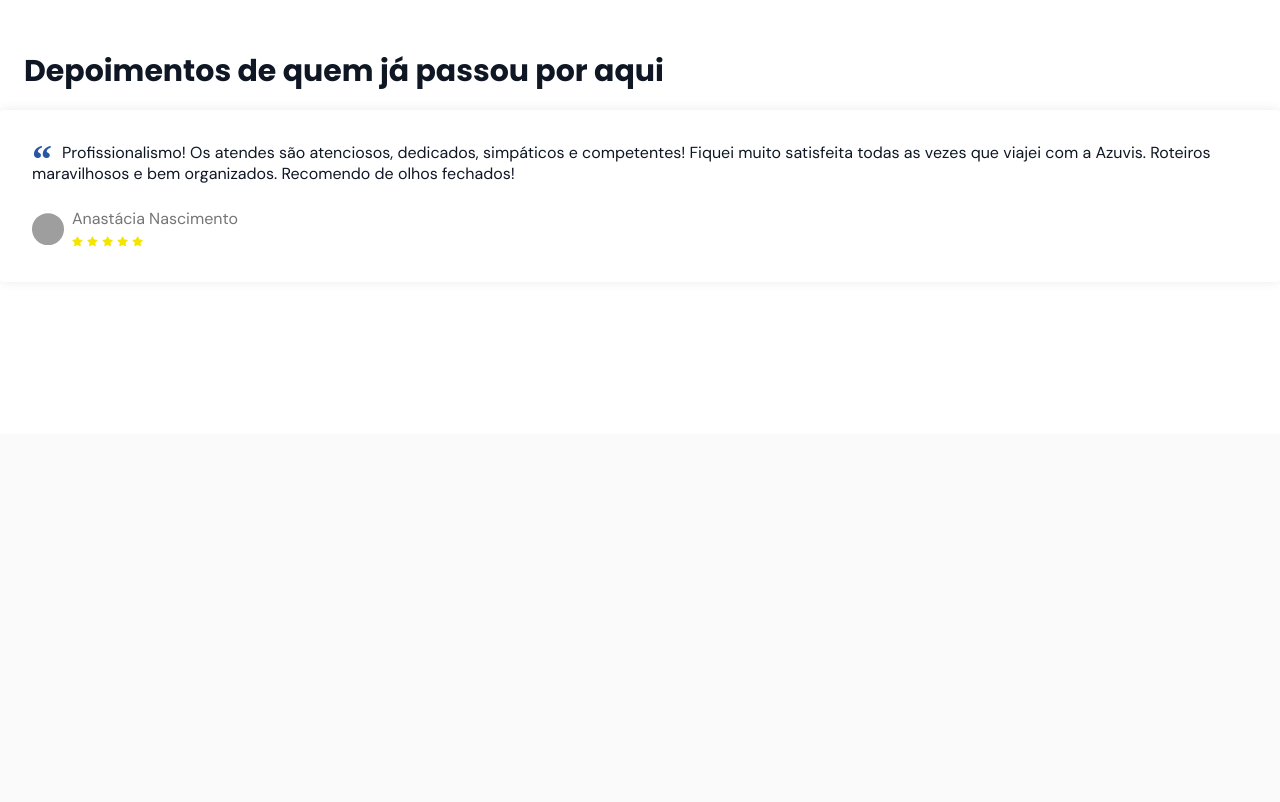
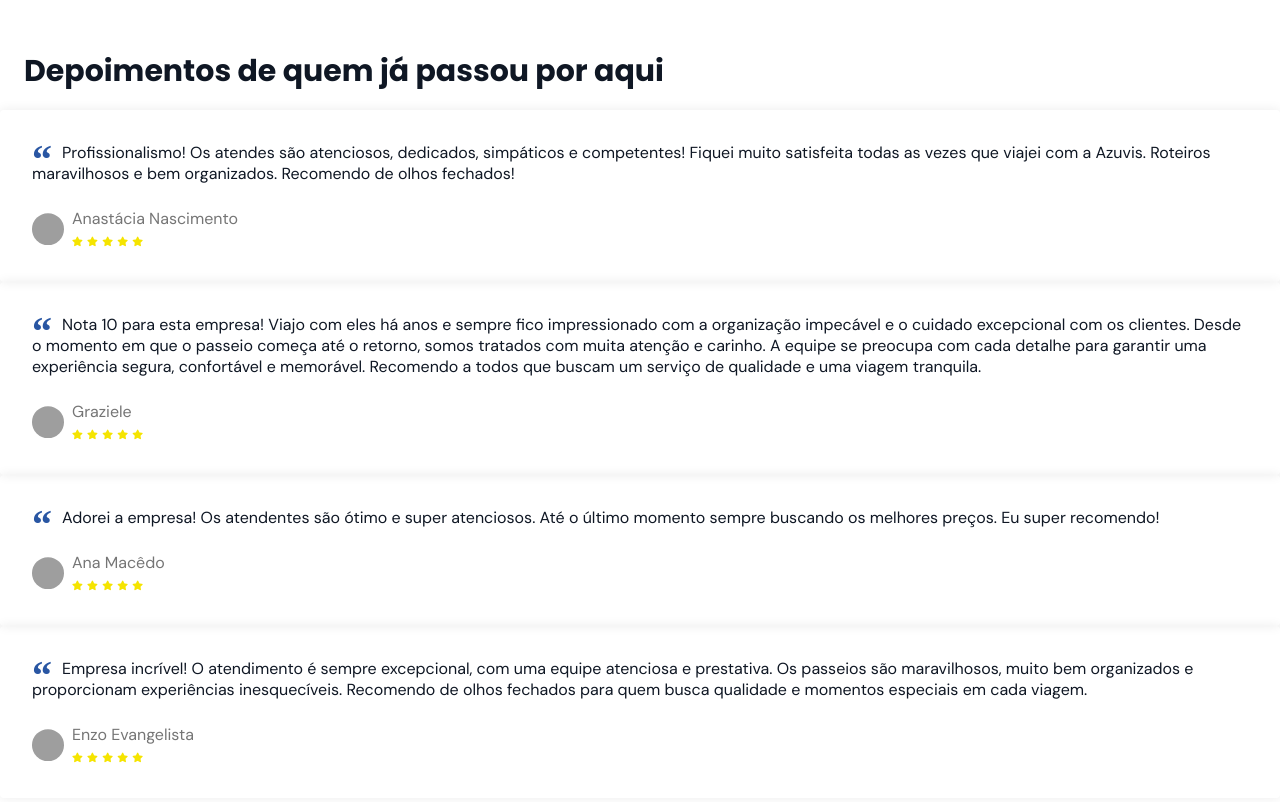
Before and after one commit to MateusEvangel1sta/azuvis, a plain HTML site: page index.html in a window 1280 px wide. Shown: the part 3987-4789 px from the top of the page. Before the commit the page ends 4421 px from the top, so only its background shows below. Drawn offline with nearby package versions, Linux system fonts and the light colour scheme; grey boxes are pictures that could not be loaded; files whose address does not match are found by name.

Commit message:
Base testimonials concluída

```diff
--- a/index.html
+++ b/index.html
@@ -149,6 +149,7 @@
               conquistou clientes de inúmeros bairros com suas viagens
               exclusivas.
             </p>
+
           </header>
 
           <div class="cards grid">
@@ -190,7 +191,82 @@
                     <img src="https://images.pexels.com/photos/1972113/pexels-photo-1972113.jpeg?auto=compress&cs=tinysrgb&w=300" alt="Foto de Anastácia Nascimento" />
 
                     <div>
-                      <span> Anastácia Nascimento </span>
+                      <span>Anastácia Nascimento</span>
+
+                      <div>
+                        <i class="fas fa-star fa-sm"></i>
+                        <i class="fas fa-star fa-sm"></i>
+                        <i class="fas fa-star fa-sm"></i>
+                        <i class="fas fa-star fa-sm"></i>
+                        <i class="fas fa-star fa-sm"></i>
+                      </div>
+                    </div>
+                  </cite>
+                </blockquote>
+              </div>
+
+              <div class="testimonial">
+                <blockquote>
+                  <p>
+                    <span>&ldquo;</span>
+                    Nota 10 para esta empresa! Viajo com eles há anos e sempre fico impressionado com a organização impecável e o cuidado excepcional com os clientes. Desde o momento em que o passeio começa até o retorno, somos tratados com muita atenção e carinho. A equipe se preocupa com cada detalhe para garantir uma experiência segura, confortável e memorável. Recomendo a todos que buscam um serviço de qualidade e uma viagem tranquila.
+                  </p>
+
+                  <cite>
+                    <img src="https://images.pexels.com/photos/1102341/pexels-photo-1102341.jpeg?auto=compress&cs=tinysrgb&w=1260&h=750&dpr=1" alt="Foto de Graziele Almeida" />
+
+                    <div>
+                      <span>Graziele</span>
+
+                      <div>
+                        <i class="fas fa-star fa-sm"></i>
+                        <i class="fas fa-star fa-sm"></i>
+                        <i class="fas fa-star fa-sm"></i>
+                        <i class="fas fa-star fa-sm"></i>
+                        <i class="fas fa-star fa-sm"></i>
+                      </div>
+                    </div>
+                  </cite>
+                </blockquote>
+              </div>
+
+              <div class="testimonial">
+                <blockquote>
+                  <p>
+                    <span>&ldquo;</span>
+                    Adorei a empresa! Os atendentes são ótimo e super atenciosos. Até o último momento sempre buscando os melhores preços. Eu super recomendo!
+                  </p>
+
+                  <cite>
+                    <img src="https://images.pexels.com/photos/1852021/pexels-photo-1852021.jpeg?auto=compress&cs=tinysrgb&w=1260&h=750&dpr=1" alt="Foto de Ana Macêdo" />
+
+                    <div>
+                      <span>Ana Macêdo</span>
+
+                      <div>
+                        <i class="fas fa-star fa-sm"></i>
+                        <i class="fas fa-star fa-sm"></i>
+                        <i class="fas fa-star fa-sm"></i>
+                        <i class="fas fa-star fa-sm"></i>
+                        <i class="fas fa-star fa-sm"></i>
+                      </div>
+                    </div>
+                  </cite>
+                </blockquote>
+              </div>
+
+              <div class="testimonial">
+                <blockquote>
+                  <p>
+                    <span>&ldquo;</span>
+                    Empresa incrível! O atendimento é sempre excepcional, com uma equipe atenciosa e prestativa. Os passeios são maravilhosos, muito bem organizados e proporcionam experiências inesquecíveis. Recomendo de olhos fechados para quem busca qualidade e momentos especiais em cada viagem.
+                  </p>
+
+                  <cite>
+                    <img src="https://images.pexels.com/photos/27860275/pexels-photo-27860275/free-photo-of-homem-pessoa-pessoas-transporte-publico.jpeg?auto=compress&cs=tinysrgb&w=1260&h=750&dpr=1" alt="Foto de Enzo Evangelista" />
+
+                    <div>
+                      <span>Enzo Evangelista</span>
 
                       <div>
                         <i class="fas fa-star fa-sm"></i>
```
